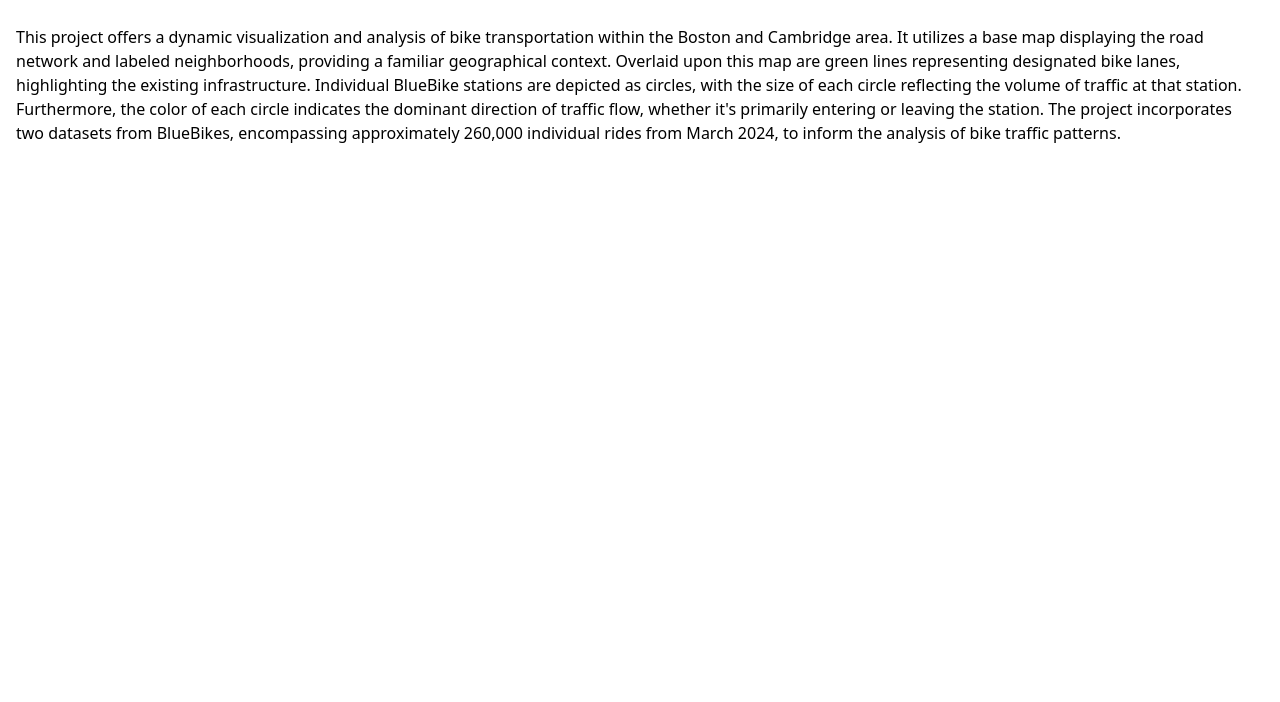
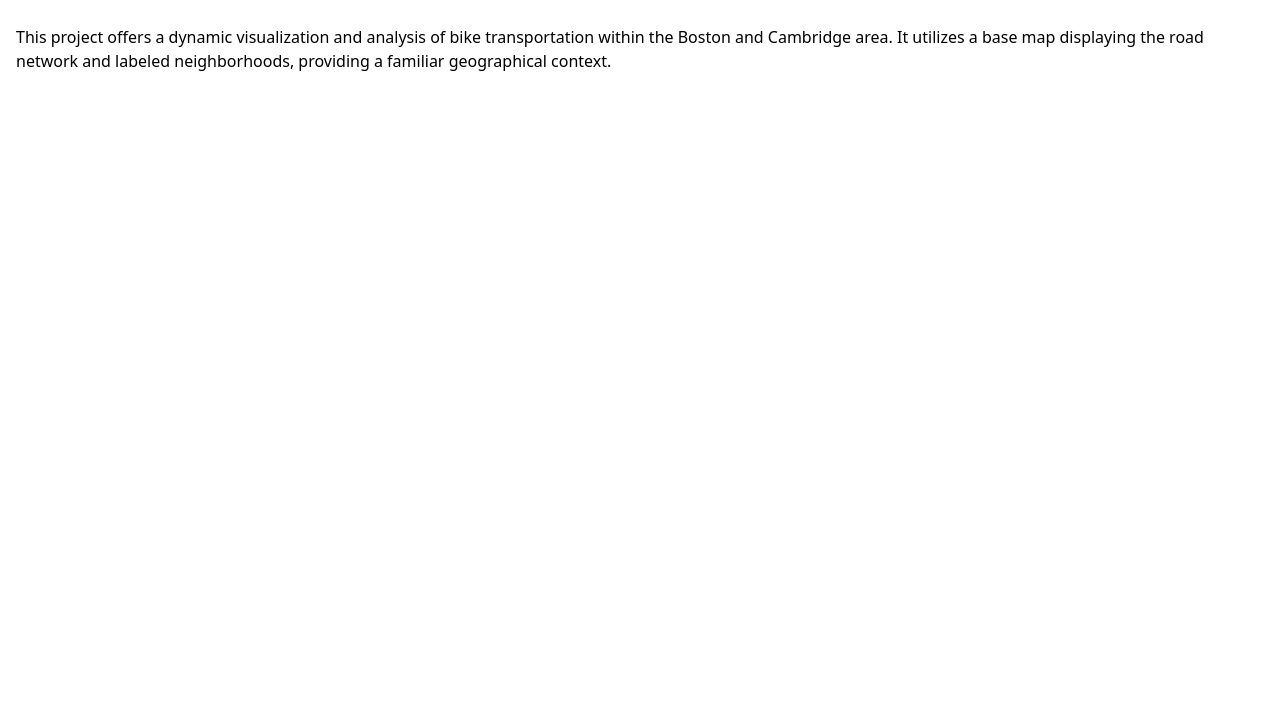
Before and after one commit to ClemHubble/bikeglimpses, a plain HTML site: page index.html in a window 1280 px wide. Shown: the part 98-800 px from the top of the page. Drawn offline with Linux system fonts and the light colour scheme.

Commit message:
Update index.html

```diff
--- a/index.html
+++ b/index.html
@@ -9,6 +9,6 @@
 </head>
 <body>
   <h1>🚴🏼‍♀️ Bikewatching</h1>
-  <p>This project offers a dynamic visualization and analysis of bike transportation within the Boston and Cambridge area. It utilizes a base map displaying the road network and labeled neighborhoods, providing a familiar geographical context. Overlaid upon this map are green lines representing designated bike lanes, highlighting the existing infrastructure. Individual BlueBike stations are depicted as circles, with the size of each circle reflecting the volume of traffic at that station. Furthermore, the color of each circle indicates the dominant direction of traffic flow, whether it's primarily entering or leaving the station. The project incorporates two datasets from BlueBikes, encompassing approximately 260,000 individual rides from March 2024, to inform the analysis of bike traffic patterns.</p>
+  <p>This project offers a dynamic visualization and analysis of bike transportation within the Boston and Cambridge area. It utilizes a base map displaying the road network and labeled neighborhoods, providing a familiar geographical context.</p>
 </body>
 </html>
```
